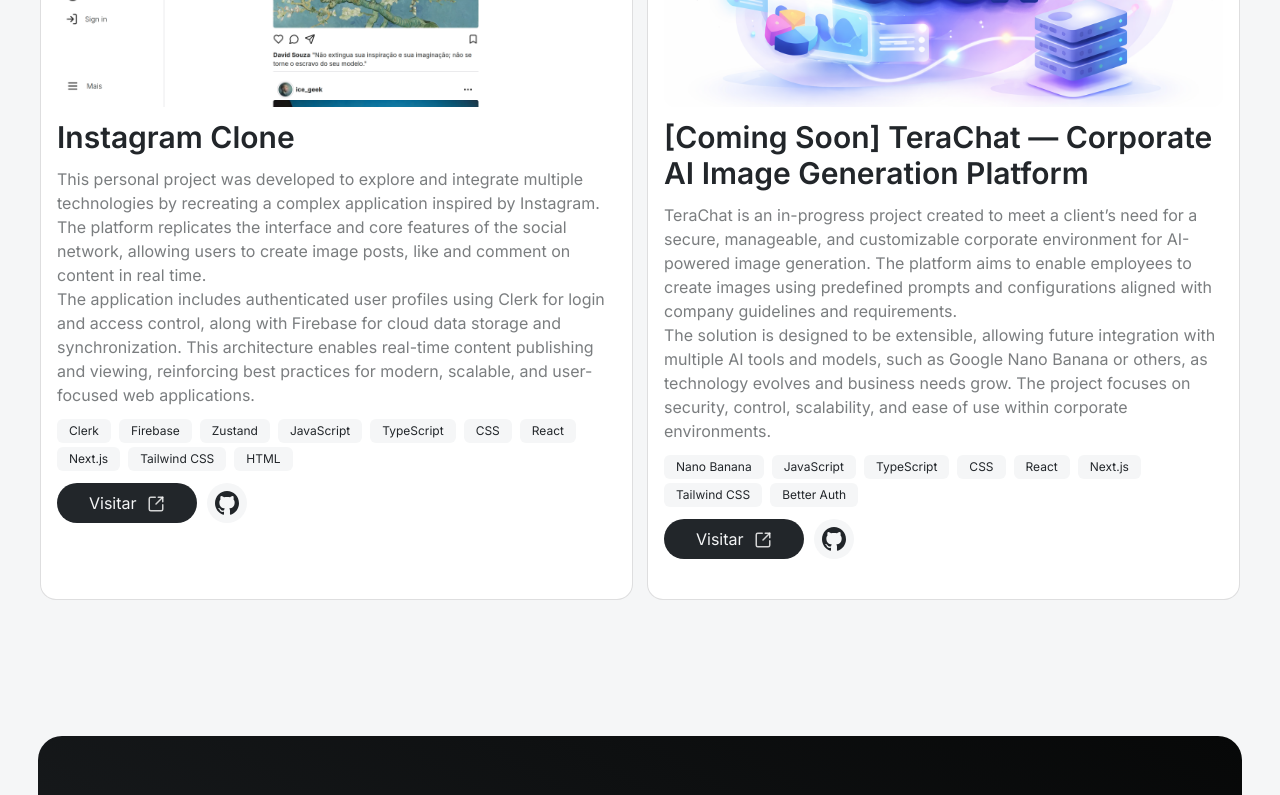
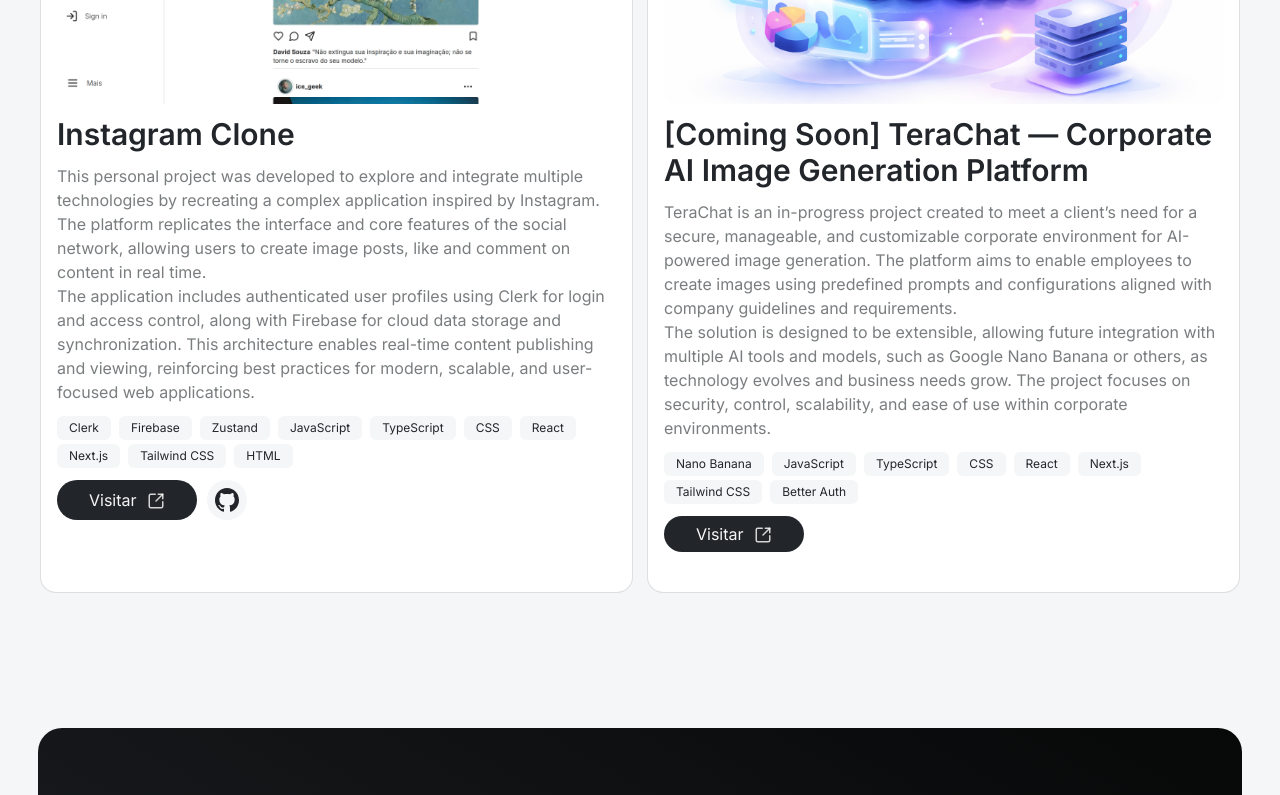
Before and after one commit to david-sfernandes/portfolio, a Next.js app: page /en-US in a window 1280 px wide. Shown: the part 2897-3692 px from the top of the page. Built offline with nearby package versions, Linux system fonts and the light colour scheme.

Commit message:
feat: add add card animations to home, about and contact sections

```diff
--- a/src/components/about/card-about-me.tsx
+++ b/src/components/about/card-about-me.tsx
@@ -1,3 +1,4 @@
+import { div as Div } from "motion/react-client";
 import CardText from "./card-text";
 import CardTitle from "./card-title";
 
@@ -11,11 +12,20 @@ export default function CardAboutMe({
   content: string;
 }) {
   return (
-    <div className={`card-layout ${className}`}>
+    <Div
+      initial={{ scale: 0.9, opacity: 0 }}
+      whileInView={{ opacity: 1, scale: 1 }}
+      viewport={{ once: true, margin: "-150px" }}
+      transition={{
+        duration: 0.2,
+        scale: { type: "spring", visualDuration: 0.2, bounce: 0.4 },
+      }}
+      className={`card-layout ${className}`}
+    >
       <div className="space-y-2">
         <CardTitle>{title}</CardTitle>
         <CardText>{content}</CardText>
       </div>
-    </div>
+    </Div>
   );
 }
--- a/src/components/about/card-stack.tsx
+++ b/src/components/about/card-stack.tsx
@@ -1,6 +1,7 @@
 import Image from "next/image";
 import CardText from "./card-text";
 import CardTitle from "./card-title";
+import { div as Div } from "motion/react-client";
 
 export default function CardStack({
   className,
@@ -12,7 +13,16 @@ export default function CardStack({
   text: string;
 }) {
   return (
-    <div className={`card-layout ${className}`}>
+    <Div
+      initial={{ scale: 0.9, opacity: 0 }}
+      whileInView={{ opacity: 1, scale: 1 }}
+      viewport={{ once: true, margin: "-150px" }}
+      transition={{
+        duration: 0.2,
+        scale: { type: "spring", visualDuration: 0.2, bounce: 0.4 },
+      }}
+      className={`card-layout ${className}`}
+    >
       <div className="card-stack-content">
         <div className="flex-1">
           <CardTitle>{title}</CardTitle>
@@ -28,6 +38,6 @@ export default function CardStack({
           />
         </div>
       </div>
-    </div>
+    </Div>
   );
 }
--- a/src/components/about/card-tech-list.tsx
+++ b/src/components/about/card-tech-list.tsx
@@ -2,6 +2,7 @@ import tech_list from "@/data/tech.json";
 import Image from "next/image";
 import CardText from "./card-text";
 import CardTitle from "./card-title";
+import { div as Div } from "motion/react-client";
 
 export default function CardTechList({
   className,
@@ -12,15 +13,30 @@ export default function CardTechList({
   title: string;
   description: string;
 }) {
-  const TECH_LIST_COLS = tech_list.data.length * 2 / 3;
-  const TECH_LIST_WIDTH = TECH_LIST_COLS * 4 + (TECH_LIST_COLS - 1) * 0.625
+  const TECH_LIST_COLS = (tech_list.data.length * 2) / 3;
+  const TECH_LIST_WIDTH = TECH_LIST_COLS * 4 + (TECH_LIST_COLS - 1) * 0.625;
 
   return (
-    <div className={`card-layout text-center ${className}`}>
+    <Div
+      initial={{ scale: 0.9, opacity: 0 }}
+      whileInView={{ opacity: 1, scale: 1 }}
+      viewport={{ once: true, margin: "-150px" }}
+      transition={{
+        duration: 0.2,
+        scale: { type: "spring", visualDuration: 0.2, bounce: 0.4 },
+      }}
+      className={`card-layout text-center ${className}`}
+    >
       <CardTitle>{title}</CardTitle>
       <CardText>{description}</CardText>
       <div className="tech-marquee">
-        <div className="tech-marquee-track" style={{ gridTemplateColumns: `repeat(${TECH_LIST_COLS}, minmax(0, 1fr))`, width: `${TECH_LIST_WIDTH}rem` }}>
+        <div
+          className="tech-marquee-track"
+          style={{
+            gridTemplateColumns: `repeat(${TECH_LIST_COLS}, minmax(0, 1fr))`,
+            width: `${TECH_LIST_WIDTH}rem`,
+          }}
+        >
           {tech_list.data.map((item, i) => (
             <Box key={`${i}-tech1`} image={item.image} name={item.name} />
           ))}
@@ -29,7 +45,7 @@ export default function CardTechList({
           ))}
         </div>
       </div>
-    </div>
+    </Div>
   );
 }
 
--- a/src/components/contact/contact.tsx
+++ b/src/components/contact/contact.tsx
@@ -1,10 +1,18 @@
 import { PropsWithDictionary } from "@/types/types";
 import Image from "next/image";
 import BtnSocial from "./btn-social";
+import { section as Section } from "motion/react-client";
 
 export default function Contact({ dictionary }: PropsWithDictionary) {
   return (
-    <section
+    <Section
+      initial={{ scale: 0.9, opacity: 0 }}
+      whileInView={{ opacity: 1, scale: 1 }}
+      viewport={{ once: true, margin: "-100px" }}
+      transition={{
+        duration: 0.2,
+        scale: { type: "spring", visualDuration: 0.2, bounce: 0.4 },
+      }}
       className="flex flex-col w-full items-center  md:min-h-screen gap-6 px-6 md:px-9.5 py-3 pt-24"
       id="contact"
     >
@@ -32,6 +40,6 @@ export default function Contact({ dictionary }: PropsWithDictionary) {
       <p className="text-foreground/60 text-xs text-center">
         {dictionary.contact.copyright}
       </p>
-    </section>
+    </Section>
   );
 }
--- a/src/components/home/home.tsx
+++ b/src/components/home/home.tsx
@@ -1,5 +1,6 @@
 import { PropsWithDictionary } from "@/types/types";
 import Image from "next/image";
+import { div as Div } from "motion/react-client";
 
 export default function Home({ dictionary }: PropsWithDictionary) {
   return (
@@ -8,7 +9,15 @@ export default function Home({ dictionary }: PropsWithDictionary) {
       id="home"
     >
       <div className="flex flex-col items-center text-center max-w-full">
-        <div className="scale-85 md:scale-100 border border-foreground/15 rounded-full bg-white flex gap-4 p-2 pr-5 items-center w-fit">
+        <Div
+          initial={{ scale: 0.9, opacity: 0 }}
+          animate={{ scale: 1, opacity: 1 }}
+          transition={{
+            duration: 0.2,
+            scale: { type: "spring", visualDuration: 0.2, bounce: 0.4 },
+          }}
+          className="scale-85 md:scale-100 border border-foreground/15 rounded-full bg-white flex gap-4 p-2 pr-5 items-center w-fit"
+        >
           <div className="size-10 rounded-full outline outline-foreground/15 overflow-hidden grayscale hover:grayscale-0 transition-all duration-150 ease-in">
             <Image
               src="/profile.jpg"
@@ -19,7 +28,7 @@ export default function Home({ dictionary }: PropsWithDictionary) {
             />
           </div>
           <p className="text-xl">David Fernandes</p>
-        </div>
+        </Div>
         <h1 className="text-4xl/12 font-extrabold md:text-[6.75rem]/[6.75rem]">
           {dictionary.home.title}
         </h1>
--- a/src/components/projects/card-project.tsx
+++ b/src/components/projects/card-project.tsx
@@ -1,13 +1,32 @@
 import { Project } from "@/types/types";
 import { ArrowUpRightFromSquareIcon } from "lucide-react";
+import { div as Div } from "motion/react-client";
 import Image from "next/image";
 import TechNode from "./tech-node";
 
-export default function CardProject({ project, selectedLanguage }: { project: Project, selectedLanguage: string }) {
-  const LANGUAGE: "pt" | "en" = selectedLanguage === "en-US" ? "en" : "pt"
+export default function CardProject({
+  project,
+  selectedLanguage,
+  index,
+}: {
+  project: Project;
+  selectedLanguage: string;
+  index: number;
+}) {
+  const LANGUAGE: "pt" | "en" = selectedLanguage === "en-US" ? "en" : "pt";
+  const duration = 0.4 + index * 0.1;
 
   return (
-    <div className="card-layout card-project">
+    <Div
+      className="card-layout card-project"
+      initial={{ opacity: 0, scale: 0.5, y: 0.8 }}
+      whileInView={{ opacity: 1, scale: 1, y: 1 }}
+      viewport={{ once: true, margin: "-150px" }}
+      transition={{
+        duration: duration,
+        scale: { type: "spring", visualDuration: duration, bounce: 0.5 },
+      }}
+    >
       <div className="w-full aspect-video overflow-hidden rounded-xl">
         <Image
           className="object-cover size-full"
@@ -27,11 +46,16 @@ export default function CardProject({ project, selectedLanguage }: { project: Pr
         ))}
       </div>
       <div className="flex w-full gap-2.5">
-        <button className="visit-btn" title="Visitar">
+        <a href={project.url} className="visit-btn" title="Visitar">
           Visitar{" "}
           <ArrowUpRightFromSquareIcon className="text-white/80 size-4.5 mt-0.5" />
-        </button>
-        <button className="repo-btn" title="Repositório GitHub">
+        </a>
+        {project.repository_url && (
+          <a
+            href={project.repository_url}
+            className="repo-btn"
+            title="Repositório GitHub"
+          >
             <Image
               src="/github.svg"
               width={24}
@@ -39,8 +63,9 @@ export default function CardProject({ project, selectedLanguage }: { project: Pr
               className="size-6"
               alt="github"
             />
-        </button>
+          </a>
+        )}
       </div>
-    </div>
+    </Div>
   );
 }
--- a/src/components/projects/projects.css
+++ b/src/components/projects/projects.css
@@ -19,9 +19,11 @@
 }
 
 .visit-btn {
-  @apply rounded-full bg-foreground text-background px-8 py-2 flex items-center justify-center gap-2.5 text-base/4;
+  @apply rounded-full bg-foreground text-background px-8 py-2 flex items-center
+  justify-center gap-2.5 text-base/4
+  hover:bg-darker;
 }
 
 .repo-btn {
-  @apply rounded-full bg-background text-foreground p-2;
+  @apply rounded-full bg-background text-foreground p-2 hover:bg-darker/10;
 }
--- a/src/components/projects/projects.tsx
+++ b/src/components/projects/projects.tsx
@@ -4,7 +4,10 @@ import SectionDescription from "../ui/section-description";
 import TitleNode from "../ui/title-node";
 import CardProject from "./card-project";
 
-export default function Projects({ dictionary, selectedLanguage }: PropsWithDictionary & { selectedLanguage: string }) {
+export default function Projects({
+  dictionary,
+  selectedLanguage,
+}: PropsWithDictionary & { selectedLanguage: string }) {
   return (
     <section
       className="flex flex-col w-full items-center text-center min-h-screen gap-6 px-6 md:px-10"
@@ -13,8 +16,13 @@ export default function Projects({ dictionary, selectedLanguage }: PropsWithDict
       <TitleNode>{dictionary.projects.title}</TitleNode>
       <SectionDescription>{dictionary.projects.subtitle}</SectionDescription>
       <div className="grid grid-cols-1 md:grid-cols-2 md:grid-rows-2 gap-3.5">
-        {projects.data.map((project) => (
-          <CardProject project={project} key={project.id} selectedLanguage={selectedLanguage} />
+        {projects.data.map((project, index) => (
+          <CardProject
+            project={project}
+            key={project.id}
+            selectedLanguage={selectedLanguage}
+            index={index}
+          />
         ))}
       </div>
     </section>
```
Also changed, not shown: src/types/types.d.ts (+4 -4 lines), src/data/projects.json (line endings or trailing spaces). Lines whose indentation alone changed are shown as unchanged.
